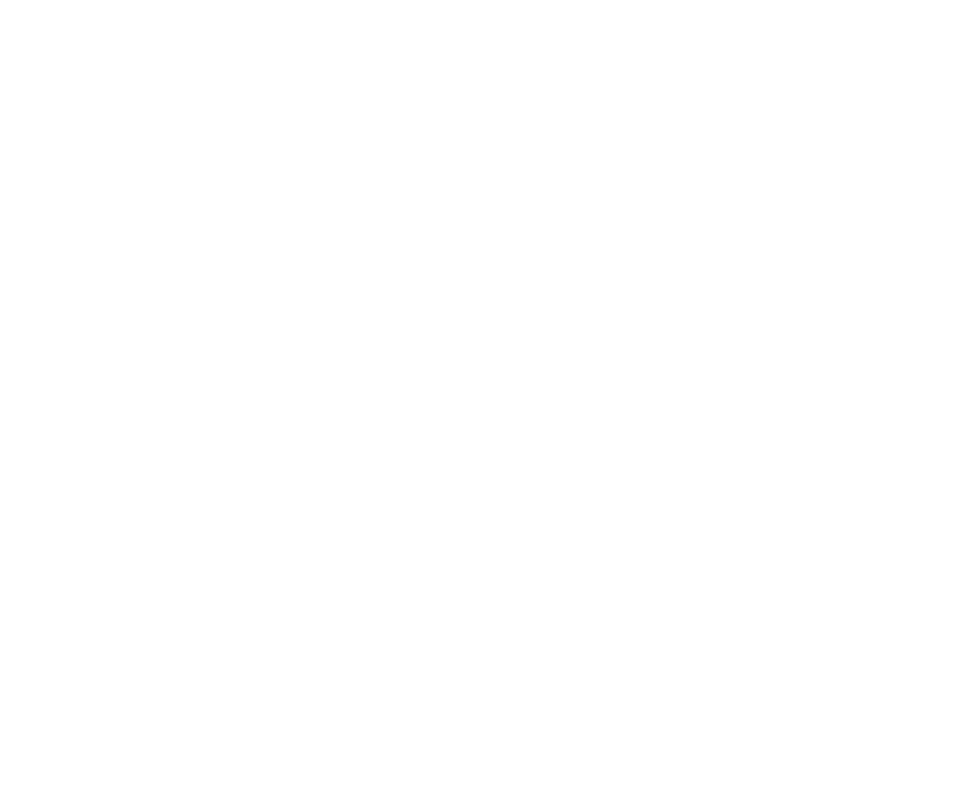
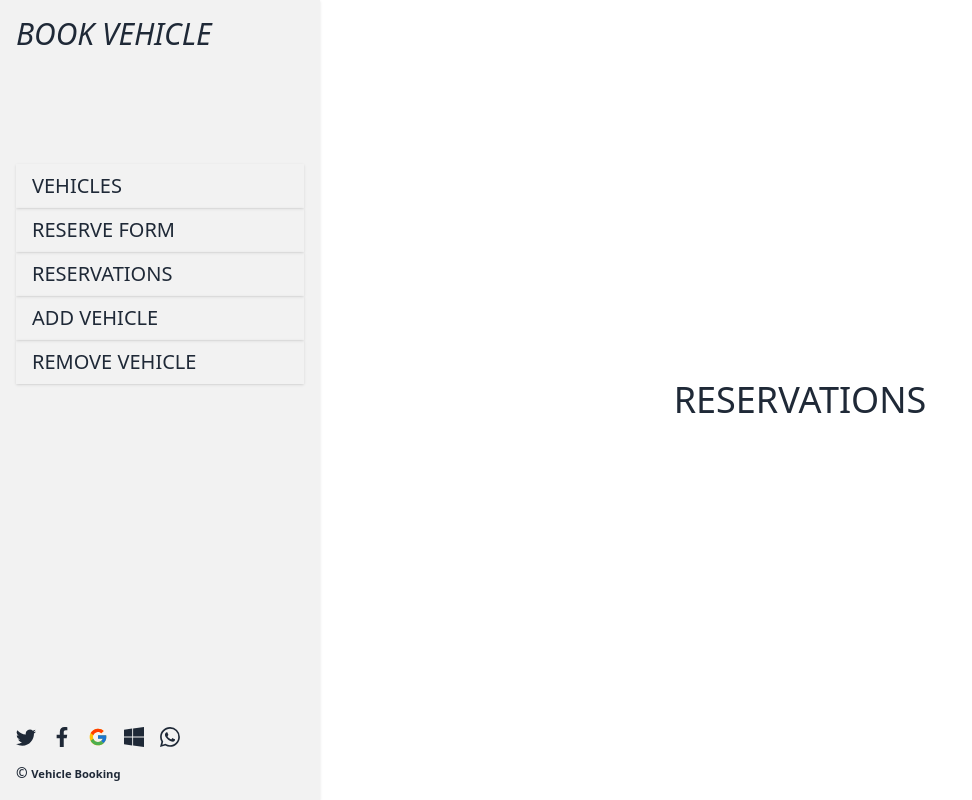
Before and after one commit to HERMON-1995/book_vehicle_rental-frontend, a React (Create React App) app: page /reservations in a window 1280 px wide. Before the commit this address had no page. Shown: the whole page, without its empty margins (0-972 px from the left). Built offline with nearby package versions, Linux system fonts and the light colour scheme.

Commit message:
Implemented routing for various  pages.

```diff
--- a/src/App.js
+++ b/src/App.js
@@ -6,10 +6,15 @@
 import ProtectedRoute from './pages/ProtectedRoute';
 import './App.css';
 import 'react-toastify/dist/ReactToastify.css';
+import Vehicles from './pages/Vehicles';
+import ReserveForm from './pages/ReserveForm';
+import Reservations from './pages/Reservations';
+import AddVehicle from './pages/AddVehicle';
+import RemoveVehicle from './pages/RemoveVehicle';
 
 function App() {
   return (
-    <div className="App">
+    <div>
       <ToastContainer />
       <BrowserRouter>
         <Routes>
@@ -21,6 +26,12 @@
               </ProtectedRoute>
             )}
           />
+          <Route path="/vehicles" element={<Vehicles />} />
+          <Route path="/reseve-form" element={<ReserveForm />} />
+          <Route path="/reservations" element={<Reservations />} />
+          <Route path="/add-vehicle" element={<AddVehicle />} />
+          <Route path="/vehicles" element={<Vehicles />} />
+          <Route path="/remove-vehicle" element={<RemoveVehicle />} />
           <Route path="/register" element={<LoginPage />} />
           {/* <Route path="/*" element={<Error />} /> */}
         </Routes>
```
